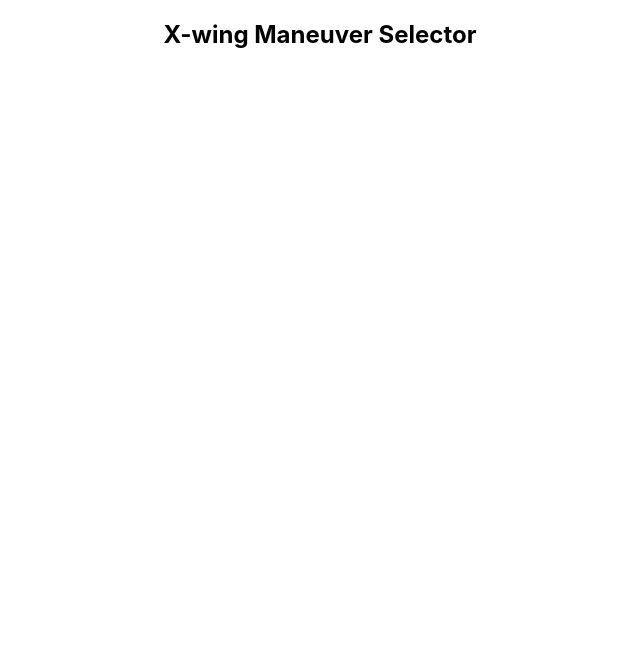
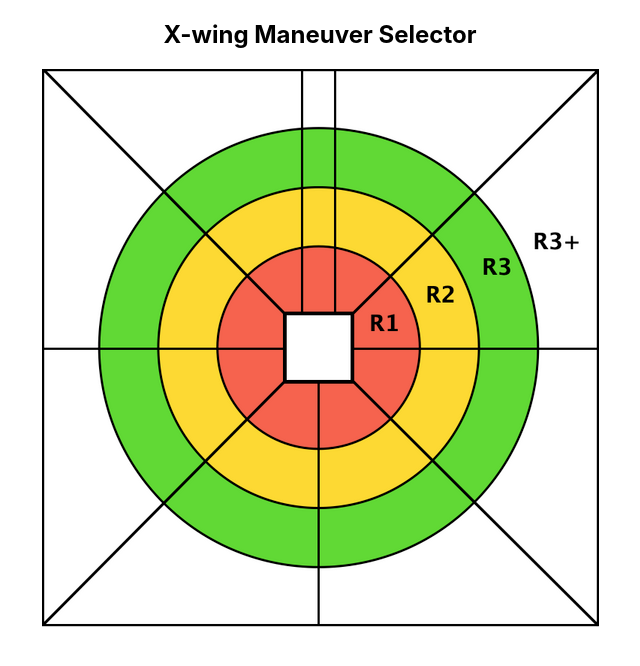
Before and after one commit to tadugan/x-wing-maneuver-selector-demo, a React (Create React App) app: page / in a window 1280 px wide. Shown: the top 666 px of the page, without its empty margins (320-960 px from the left). Built offline with nearby package versions, Linux system fonts and the light colour scheme.

Commit message:
Added sample image map to test. Updated utils.js to add a location log for the selected region on the image map

```diff
--- a/src/components/App/App.js
+++ b/src/components/App/App.js
@@ -1,10 +1,12 @@
 import './App.css';
 import { logHello } from '../../utils';
+import ManeuverSelector from '../ManeuverSelector/ManeuverSelector';
 
 function App() {
     return (
         <div className='App'>
             <h2>X-wing Maneuver Selector</h2>
+            <ManeuverSelector />
             {logHello()}
         </div>
     );
--- /dev/null
+++ b/src/components/ManeuverSelector/ManeuverSelector.css
@@ -0,0 +1,2 @@
+.maneuver-selector {
+}
--- /dev/null
+++ b/src/components/ManeuverSelector/ManeuverSelector.jsx
@@ -0,0 +1,52 @@
+import { FormControl } from '@material-ui/core';
+import targetSelectorImage from '../../images/TargetImage_Resize_v1.png';
+import { logLocation } from '../../utils';
+import './ManeuverSelector.css';
+
+function ManeuverSelector() {
+
+
+
+    return (
+        <div className="maneuver-selector">
+            <FormControl>
+                {/* Distance to target */}
+                {/* <RadioGroup row>
+                    <FormControlLabel value="1" control={<Radio />} label="1" labelPlacement="top"/>
+                    <FormControlLabel value="2" control={<Radio />} label="2" labelPlacement="top"/>
+                    <FormControlLabel value="3" control={<Radio />} label="3" labelPlacement="top"/>
+                    <FormControlLabel value="4" control={<Radio />} label="Beyond 3" labelPlacement="top"/>
+                </RadioGroup> */}
+                {/* direction of target */}
+                {/* <InputLabel id="maneuver-selector-direction">Direction of Target</InputLabel> */}
+                {/* <Select
+                    labelId="maneuver-selector-direction"
+                    value="choose the direction of the target"
+                    label="direction"
+                    onChange={() => console.log('changed')}
+                >
+                    <MenuItem value={1}>1</MenuItem>
+                </Select> */}
+
+                {/* Image Map to select Range and direction */}
+                <img src={targetSelectorImage} useMap="#image-map" alt="Location Picker"/>
+
+                <map name="image-map">
+                    <area onClick={(e) => logLocation(e, 'bull1')} alt="Bullseye 1" title="Bullseye 1" href="" coords="260,178,293,244" shape="rect" />
+                    <area onClick={(e) => logLocation(e, 'bull2')} alt="Bullseye 2" title="Bullseye 2" href="" coords="293,176,260,120" shape="rect" />
+                    <area onClick={(e) => logLocation(e, 'bull3')} alt="Bullseye 3" title="Bullseye 3" href="" coords="261,60,292,118" shape="rect" />
+                    <area onClick={(e) => logLocation(e, 'bull4')} alt="Bullseye 4" title="Bullseye 4" href="" coords="260,2,293,58" shape="rect" />
+                </map>
+
+                {/* Is the ship stressed? */}
+
+
+                {/* Generate Maneuver button */}
+
+
+            </FormControl>
+        </div>
+    );
+}
+
+export default ManeuverSelector;
--- a/src/utils.js
+++ b/src/utils.js
@@ -1,3 +1,8 @@
 export const logHello = () => {
     console.log('Hello World');
 };
+
+export const logLocation = (e, locationString) => {
+    e.preventDefault();
+    console.log(`The target location is: ${locationString}`);
+};
```
Also changed, not shown: src/images/TargetImage_Resize_v1.png (added).
